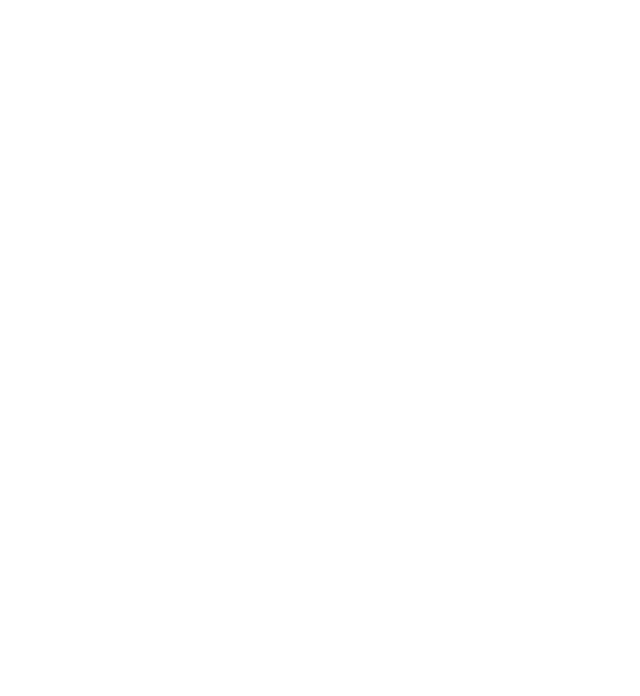
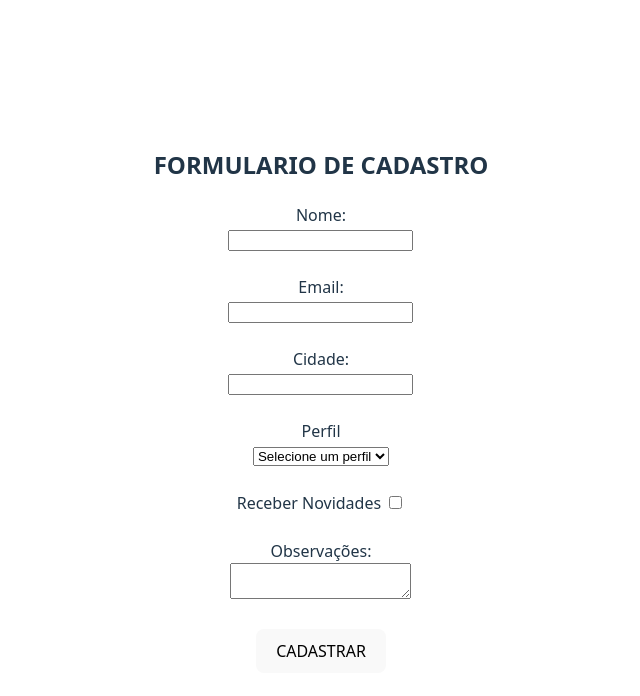
Before and after one commit to Kayque-Moreno/Projeto_Integrador_5, a React (Vite) app in the folder my-app/: page / in a window 1280 px wide. Shown: the top 696 px of the page, without its empty margins (319-959 px from the left). Built offline with nearby package versions, Linux system fonts and the light colour scheme.

Commit message:
Termino do exercício de formulário

```diff
--- a/my-app/src/App.jsx
+++ b/my-app/src/App.jsx
@@ -1,6 +1,7 @@
 import './App.css'
-import Formulario from './components/Cadastro_Simples/Formulario'
-{/*import Saudacao from './components/Campo_Nome_Dinamico/Saudacao'
+import FormularioCadastro from './components/ExercicioFormulario/Form'
+{/*import Formulario from './components/Cadastro_Simples/Formulario'
+import Saudacao from './components/Campo_Nome_Dinamico/Saudacao'
 import Contar from './components/Contador_Interativo/Contar'
 import Titulo from './components/Contador_Interativo/Titulo'
 import Clique from './components/Ex.06/Clique'
@@ -25,8 +26,9 @@
 
   return (
      <div>
-         <Formulario/>
-         {/*<Saudacao/>
+         <FormularioCadastro/>
+         {/*<Formulario/>
+         <Saudacao/>
          <Contar/>
          <Titulo/>
          <ContadorCliques/>
--- a/my-app/src/components/ExercicioFormulario/Form.jsx
+++ b/my-app/src/components/ExercicioFormulario/Form.jsx
@@ -1,6 +1,6 @@
-import {useState} from "react;
+import {useState} from "react"
 
-function Formulario(){
+function FormularioCadastro(){
     const[form,setForm] = useState({
         nome : "",
         email : "",
@@ -28,6 +28,7 @@
         console.log("Perfil: ", form.perfil);
         console.log("Receber Novidades: ", form.receber_novidades);
         console.log("Observações: ", form.observacoes);
+        alert('Cadastro realizado com sucesso!');
     }
 
     return(
@@ -36,39 +37,39 @@
 
             <form onSubmit={handleSubmit}>
                 <div>
-                    <label>Nome:</label>
+                    <label>Nome: </label><br></br>
                     <input
-                        type = "text",
-                        name = "nome",
+                        type = "text"
+                        name = "nome"
                         value = {form.nome}
                         onChange={handleChange}
                     />
                 </div>
-
+                <br></br>
                 <div>
-                    <label>Email:</label>
+                    <label>Email: </label><br></br>
                     <input
-                        type = "text",
-                        name = "email",
+                        type = "text"
+                        name = "email"
                         value = {form.email}
                         onChange={handleChange}
                     />
                 </div>
-
+                <br></br>
                 <div>
-                    <label>Cidade:</label>
+                    <label>Cidade: </label><br></br>
                     <input
-                        type = "text",
-                        name = "cidade",
+                        type = "text"
+                        name = "cidade"
                         value = {form.cidade}
                         onChange={handleChange}
                     />
                 </div>
-
+                <br></br>
                 <div>
-                    <label>Perfil</label>
+                    <label>Perfil </label><br></br>
                     <select
-                        name = "perfil",
+                        name = "perfil"
                         value = {form.perfil}
                         onChange={handleChange}>
                         <option value = "">Selecione um perfil</option>
@@ -76,29 +77,29 @@
                         <option value = "usuario">Usuario</option>
                     </select>
                 </div>
-
+                <br></br>
                 <div>
-                    <label>Receber Novidades</label>
+                    <label>Receber Novidades </label>
                     <input
-                        type = "checkbox",
-                        name = "receber_novidades",
+                        type = "checkbox"
+                        name = "receber_novidades"
                         value = {form.receber_novidades}
                         onChange={handleChange}
                     />
                 </div>
-
+                <br></br>
                 <div>
-                    <label>Observações</label>
-                    <input
-                        type = "textarea",
-                        name = "observacoes",
+                    <label>Observações:</label><br></br>
+                    <textarea
+                        name = "observacoes"
                         value = {form.observacoes}
                         onChange={handleChange}
                     />
                 </div>
+                <br></br>
                 <button>CADASTRAR</button>
             </form>
         </div>
     );
 }
-export default Form;
+export default FormularioCadastro;
```
